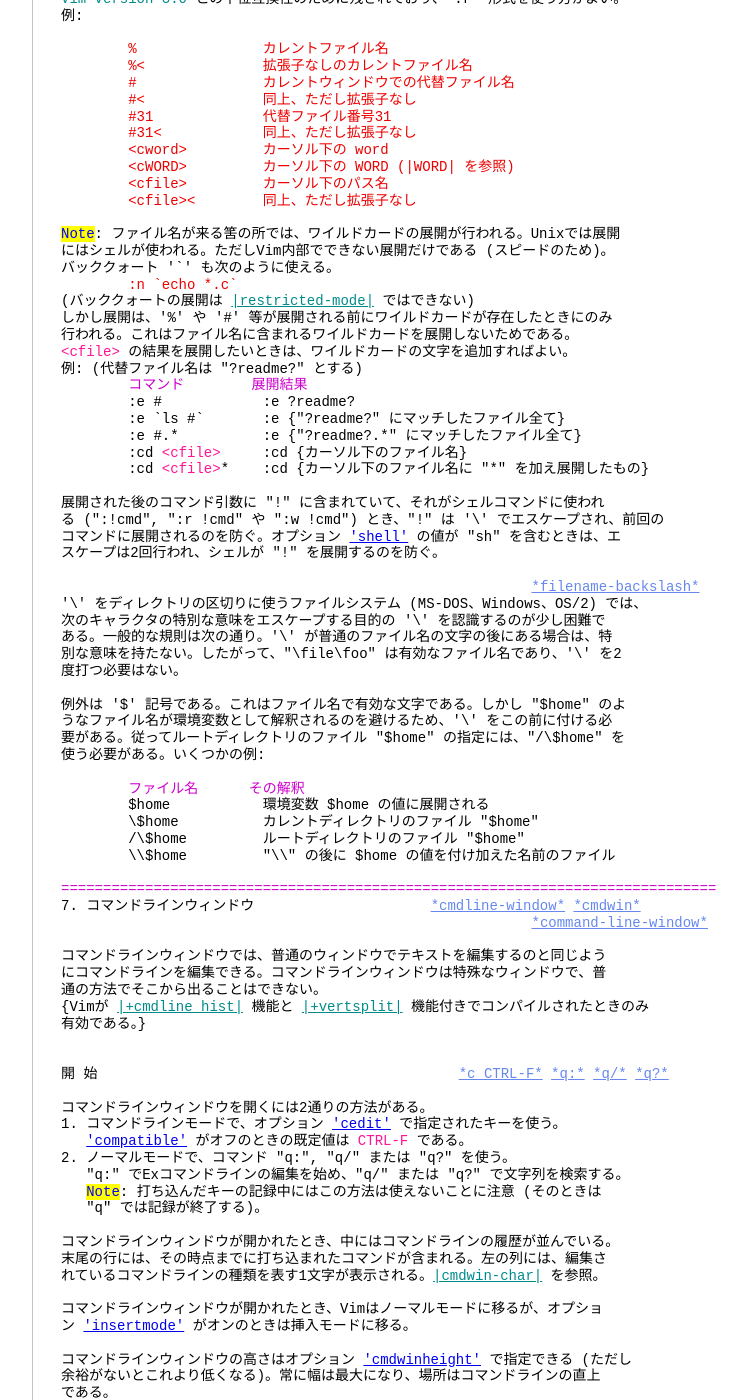
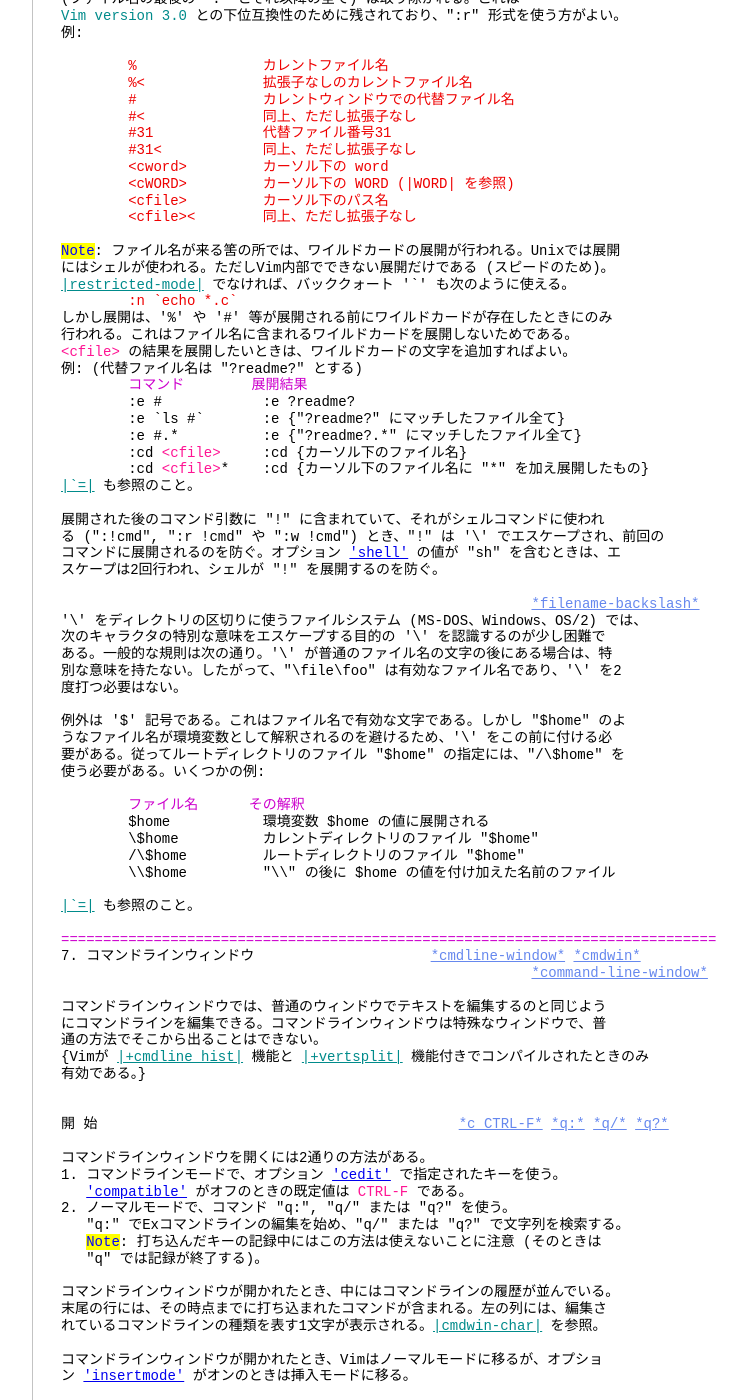
Before and after one commit to vim-jp/vimdoc-ja, a Jekyll site: the page built from cmdline.html, in a window 1280 px wide and 1400 px high, scrolled down 14926 px. Shown: the whole window, without its empty margins (340-1087 px from the left). Built offline with Jekyll 4.4.1, drawn with Linux system fonts in a browser that asks for light colours; nearby versions of some CDN libraries; Markdown is read by kramdown in place of the engine named in the settings; comment, search, counter and statistics services are not loaded; some of the changed text lies outside the part shown.

Commit message:
Deployed vim-jp/vimdoc-ja@bc0ecbafc6ada0ac184c771ed118b53b47481c89 by ixeris.kaoriya.net

```diff
--- a/cmdline.html
+++ b/cmdline.html
@@ -3,7 +3,7 @@ layout: vimdoc
 helpname: 'cmdline'
 ---
 <div id='vimCodeElement'>
-<a class="Constant" href="cmdline.html" name="cmdline.txt">*cmdline.txt*</a>&nbsp;&nbsp; For Vim バージョン 7.4.&nbsp;&nbsp;Last change: 2014 Sep 06<br>
+<a class="Constant" href="cmdline.html" name="cmdline.txt">*cmdline.txt*</a>&nbsp;&nbsp; For Vim バージョン 7.4.&nbsp;&nbsp;Last change: 2015 Jul 28<br>
 <br>
 <br>
 &nbsp;&nbsp;&nbsp;&nbsp;&nbsp;&nbsp;&nbsp;&nbsp;&nbsp;&nbsp;&nbsp;&nbsp;&nbsp;&nbsp;&nbsp;&nbsp;&nbsp;&nbsp;VIMリファレンスマニュアル&nbsp;&nbsp;&nbsp;&nbsp;by Bram Moolenaar<br>
@@ -576,7 +576,7 @@ Amigaでは、引数がファイル名1個になるはずのとき、空白を
 <br>
 コマンドで特別な文字 '&quot;', '|' を使いたいとき、あるいはファイル名に '%', '#' を<br>
 使いたいときは、'\' を前に置く。範囲指定やコマンド &quot;:substitute&quot; では '\' は必<br>
-要ない。<br>
+要ない。<a class="Identifier" href="editing.html#`=">|`=|</a>&nbsp;も参照のこと。<br>
 <br>
 &nbsp;&nbsp;&nbsp;&nbsp;&nbsp;&nbsp;&nbsp;&nbsp;&nbsp;&nbsp;&nbsp;&nbsp;&nbsp;&nbsp;&nbsp;&nbsp;&nbsp;&nbsp;&nbsp;&nbsp;&nbsp;&nbsp;&nbsp;&nbsp;&nbsp;&nbsp;&nbsp;&nbsp;&nbsp;&nbsp;&nbsp;&nbsp;&nbsp;&nbsp;&nbsp;&nbsp;&nbsp;&nbsp;&nbsp;&nbsp;&nbsp;&nbsp;&nbsp;&nbsp;&nbsp;&nbsp;&nbsp;&nbsp;&nbsp;&nbsp;&nbsp;&nbsp;&nbsp;&nbsp;&nbsp;&nbsp;<a class="Constant" href="cmdline.html#:_!" name=":_!">*:_!*</a><br>
 Exコマンドの後に文字 '!' (bang) を置くと、コマンドの動作方法が変わる。'!' はコ<br>
@@ -717,7 +717,7 @@ Examples:<br>
 表す。<span class="Special">CTRL-R</span>&nbsp;%とするとその場に現在のファイル名を挿入する。<a class="Identifier" href="cmdline.html#c_CTRL-R">|c_CTRL-R|</a>を参照。<br>
 <br>
 <span class="Todo">Note</span>: Vim スクリプト内で特別な文字をエスケープするには&nbsp;<a class="Identifier" href="eval.html#fnameescape()">|fnameescape()|</a>&nbsp;を使う<br>
-とよいかもしれない。<br>
+とよいかもしれない。<a class="Identifier" href="editing.html#`=">|`=|</a>&nbsp;も参照のこと。<br>
 <br>
 Exコマンドの、ファイル名が使えるところでは、以下の文字は特別な意味を持つ。これ<br>
 らは式や関数&nbsp;<a class="Identifier" href="eval.html#expand()">|expand()|</a>&nbsp;内でも使うことができる。<br>
@@ -758,6 +758,7 @@ Exコマンドの、ファイル名が使えるところでは、以下の文字
 &nbsp;&nbsp;&nbsp;&nbsp;&nbsp;&nbsp;&nbsp;&nbsp;&nbsp;&nbsp; #&nbsp;&nbsp;&nbsp;&nbsp;&nbsp;&nbsp;&nbsp;&nbsp;&nbsp;&nbsp;&nbsp;&nbsp;&nbsp;&nbsp;&nbsp;&nbsp;&nbsp;&nbsp;&nbsp;&nbsp;代替ファイル名<br>
 &nbsp;&nbsp;&nbsp;&nbsp;&nbsp;&nbsp;&nbsp;&nbsp;&nbsp;&nbsp; \#&nbsp;&nbsp;&nbsp;&nbsp;&nbsp;&nbsp;&nbsp;&nbsp;&nbsp;&nbsp;&nbsp;&nbsp;&nbsp;&nbsp;&nbsp;&nbsp;&nbsp;&nbsp; #<br>
 &nbsp;&nbsp;&nbsp;&nbsp;&nbsp;&nbsp;&nbsp;&nbsp;&nbsp;&nbsp; \\#&nbsp;&nbsp;&nbsp;&nbsp;&nbsp;&nbsp;&nbsp;&nbsp;&nbsp;&nbsp;&nbsp;&nbsp;&nbsp;&nbsp;&nbsp;&nbsp;&nbsp;&nbsp;\#<br>
+<a class="Identifier" href="editing.html#`=">|`=|</a>&nbsp;も参照のこと。<br>
 <br>
 &nbsp;&nbsp;&nbsp;&nbsp;&nbsp;&nbsp;&nbsp;&nbsp;&nbsp;&nbsp;&nbsp;&nbsp;&nbsp;&nbsp;&nbsp;&nbsp;&nbsp;&nbsp;&nbsp;&nbsp;&nbsp;&nbsp;&nbsp;&nbsp;&nbsp;&nbsp;&nbsp;&nbsp;&nbsp;&nbsp;&nbsp;<a class="Constant" href="cmdline.html#:<cword>" name=":&lt;cword&gt;">*:&lt;cword&gt;*</a>&nbsp;<a class="Constant" href="cmdline.html#:<cWORD>" name=":&lt;cWORD&gt;">*:&lt;cWORD&gt;*</a>&nbsp;<a class="Constant" href="cmdline.html#:<cfile>" name=":&lt;cfile&gt;">*:&lt;cfile&gt;*</a>&nbsp;<a class="Constant" href="cmdline.html#<cfile>" name="&lt;cfile&gt;">*&lt;cfile&gt;*</a><br>
 &nbsp;&nbsp;&nbsp;&nbsp;&nbsp;&nbsp;&nbsp;&nbsp;&nbsp;&nbsp;&nbsp;&nbsp;&nbsp;&nbsp;&nbsp;&nbsp;&nbsp;&nbsp;&nbsp;&nbsp;&nbsp;&nbsp;&nbsp;&nbsp;&nbsp;&nbsp;&nbsp;&nbsp;&nbsp;&nbsp;&nbsp;<a class="Constant" href="cmdline.html#:<sfile>" name=":&lt;sfile&gt;">*:&lt;sfile&gt;*</a>&nbsp;<a class="Constant" href="cmdline.html#<sfile>" name="&lt;sfile&gt;">*&lt;sfile&gt;*</a>&nbsp;<a class="Constant" href="cmdline.html#:<afile>" name=":&lt;afile&gt;">*:&lt;afile&gt;*</a>&nbsp;<a class="Constant" href="cmdline.html#<afile>" name="&lt;afile&gt;">*&lt;afile&gt;*</a><br>
@@ -895,9 +896,8 @@ Exコマンドの、ファイル名が使えるところでは、以下の文字
 <br>
 <span class="Todo">Note</span>: ファイル名が来る筈の所では、ワイルドカードの展開が行われる。Unixでは展開<br>
 にはシェルが使われる。ただしVim内部でできない展開だけである (スピードのため)。<br>
-バッククォート '`' も次のように使える。<br>
+<a class="Identifier" href="starting.html#restricted-mode">|restricted-mode|</a>&nbsp;でなければ、バッククォート '`' も次のように使える。<br>
 <div class="helpExample">&nbsp;&nbsp;&nbsp;&nbsp;&nbsp;&nbsp;&nbsp;&nbsp;:n `echo *.c`</div>
-(バッククォートの展開は&nbsp;<a class="Identifier" href="starting.html#restricted-mode">|restricted-mode|</a>&nbsp;ではできない)<br>
 しかし展開は、'%' や '#' 等が展開される前にワイルドカードが存在したときにのみ<br>
 行われる。これはファイル名に含まれるワイルドカードを展開しないためである。<br>
 <span class="Special">&lt;cfile&gt;</span>&nbsp;の結果を展開したいときは、ワイルドカードの文字を追加すればよい。<br>
@@ -908,6 +908,7 @@ Exコマンドの、ファイル名が使えるところでは、以下の文字
 &nbsp;&nbsp;&nbsp;&nbsp;&nbsp;&nbsp;&nbsp;&nbsp;:e #.*&nbsp;&nbsp;&nbsp;&nbsp;&nbsp;&nbsp;&nbsp;&nbsp;&nbsp;&nbsp;:e {&quot;?readme?.*&quot; にマッチしたファイル全て}<br>
 &nbsp;&nbsp;&nbsp;&nbsp;&nbsp;&nbsp;&nbsp;&nbsp;:cd&nbsp;<span class="Special">&lt;cfile&gt;</span>&nbsp;&nbsp;&nbsp;&nbsp; :cd {カーソル下のファイル名}<br>
 &nbsp;&nbsp;&nbsp;&nbsp;&nbsp;&nbsp;&nbsp;&nbsp;:cd&nbsp;<span class="Special">&lt;cfile&gt;</span>*&nbsp;&nbsp;&nbsp;&nbsp;:cd {カーソル下のファイル名に &quot;*&quot; を加え展開したもの}<br>
+<a class="Identifier" href="editing.html#`=">|`=|</a>&nbsp;も参照のこと。<br>
 <br>
 展開された後のコマンド引数に &quot;!&quot; に含まれていて、それがシェルコマンドに使われ<br>
 る (&quot;:!cmd&quot;, &quot;:r !cmd&quot; や &quot;:w !cmd&quot;) とき、&quot;!&quot; は '\' でエスケープされ、前回の<br>
@@ -931,6 +932,8 @@ Exコマンドの、ファイル名が使えるところでは、以下の文字
 &nbsp;&nbsp;&nbsp;&nbsp;&nbsp;&nbsp;&nbsp;&nbsp;\$home&nbsp;&nbsp;&nbsp;&nbsp;&nbsp;&nbsp;&nbsp;&nbsp;&nbsp;&nbsp;カレントディレクトリのファイル &quot;$home&quot;<br>
 &nbsp;&nbsp;&nbsp;&nbsp;&nbsp;&nbsp;&nbsp;&nbsp;/\$home&nbsp;&nbsp;&nbsp;&nbsp;&nbsp;&nbsp;&nbsp;&nbsp; ルートディレクトリのファイル &quot;$home&quot;<br>
 &nbsp;&nbsp;&nbsp;&nbsp;&nbsp;&nbsp;&nbsp;&nbsp;\\$home&nbsp;&nbsp;&nbsp;&nbsp;&nbsp;&nbsp;&nbsp;&nbsp; &quot;\\&quot; の後に $home の値を付け加えた名前のファイル<br>
+<br>
+<a class="Identifier" href="editing.html#`=">|`=|</a>&nbsp;も参照のこと。<br>
 <br>
 <span class="PreProc">==============================================================================</span><br>
 7. コマンドラインウィンドウ&nbsp;&nbsp;&nbsp;&nbsp;&nbsp;&nbsp;&nbsp;&nbsp;&nbsp;&nbsp;&nbsp;&nbsp;&nbsp;&nbsp;&nbsp;&nbsp;&nbsp;&nbsp;&nbsp;&nbsp;&nbsp;<a class="Constant" href="cmdline.html#cmdline-window" name="cmdline-window">*cmdline-window*</a>&nbsp;<a class="Constant" href="cmdline.html#cmdwin" name="cmdwin">*cmdwin*</a><br>
```
Also changed, not shown: other parts of cmdline.html (+1 -1 lines).
